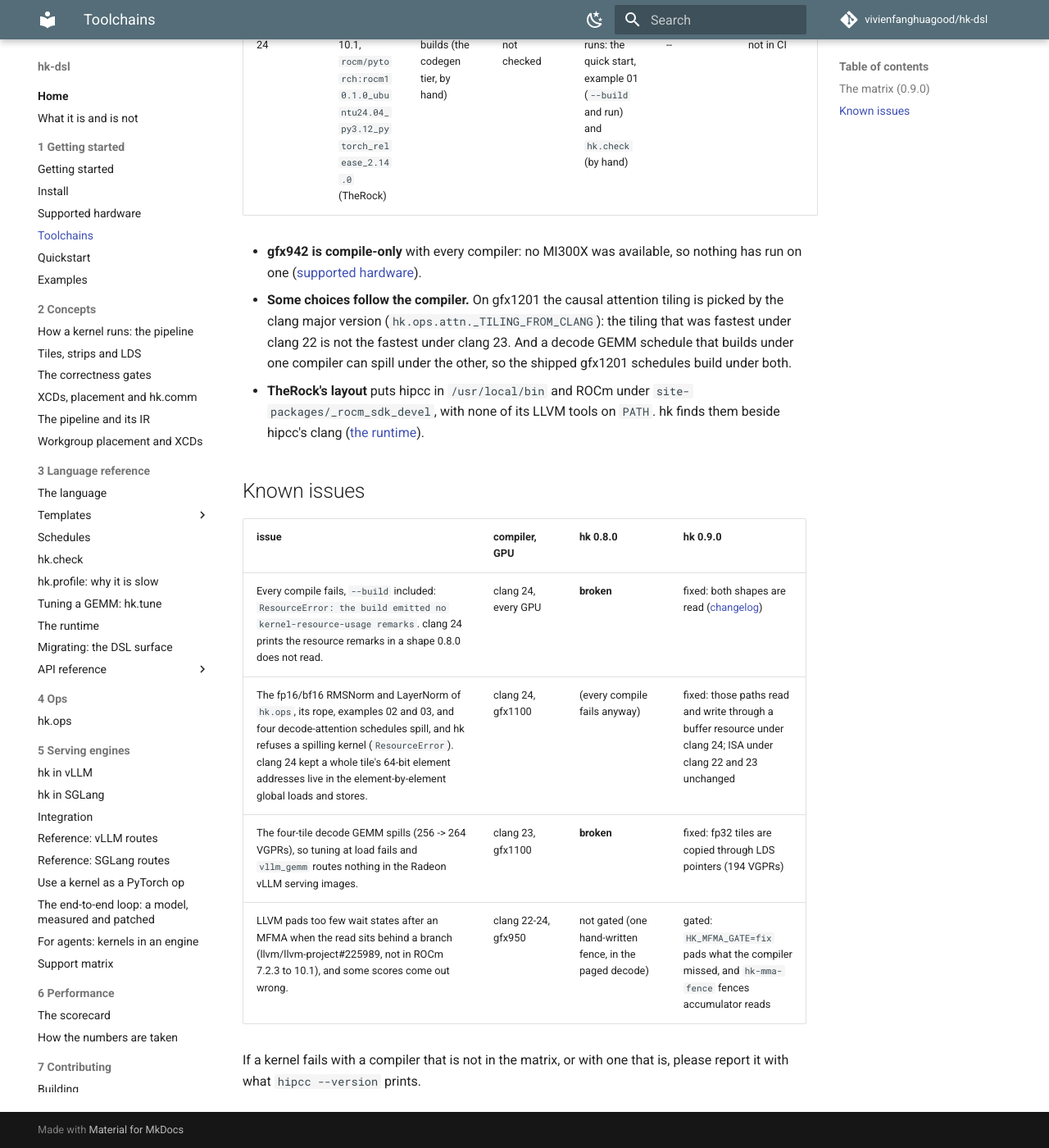
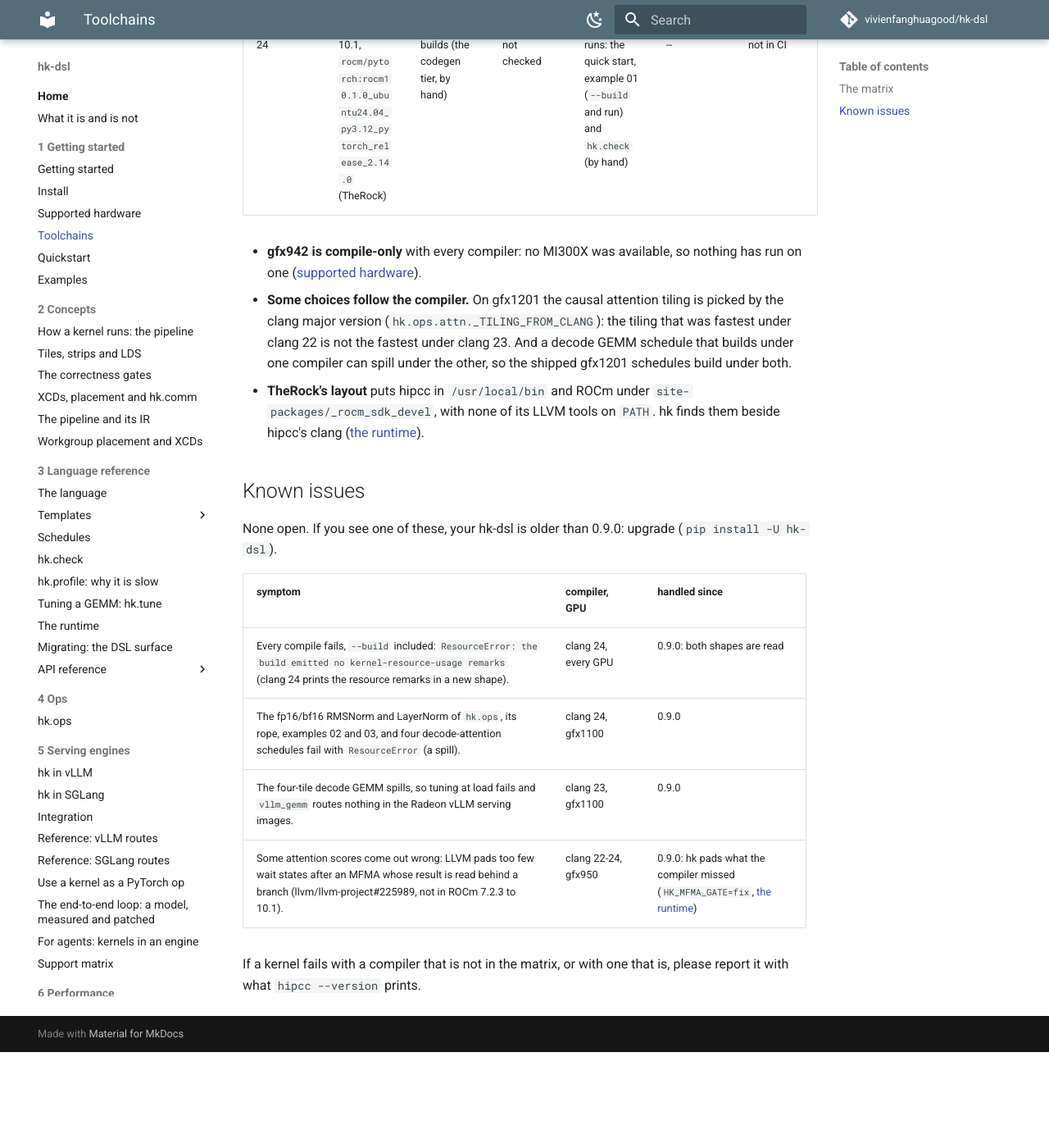
Before and after one commit to vivienfanghuagood/hk-dsl, an MkDocs documentation site: the page built from docs/toolchains.md, in a window 1280 px wide and 1400 px high, scrolled down 1373 px. Shown: the whole window at 82% size. Built offline with MkDocs 1.6.1 and Material for MkDocs 9.7.7, drawn with Linux system fonts in a browser that asks for light colours; comment, search, counter and statistics services are not loaded; after the commit the page ends 2656 px from its top, so only the background shows below that; some of the changed text lies outside the part shown.

Commit message:
docs(toolchains): the matrix heading is version-free; known issues say which release handles each
Co-Authored-By: Claude <noreply@anthropic.com>

```diff
--- a/docs/toolchains.md
+++ b/docs/toolchains.md
@@ -30,12 +30,14 @@ means kernels are compiled and checked (spills, waits, MFMA hazards) without a G
 
 ## Known issues
 
-| issue | compiler, GPU | hk 0.8.0 | hk 0.9.0 |
-|---|---|---|---|
-| Every compile fails, `--build` included: `ResourceError: the build emitted no kernel-resource-usage remarks`. clang 24 prints the resource remarks in a shape 0.8.0 does not read. | clang 24, every GPU | **broken** | fixed: both shapes are read ([changelog](../CHANGELOG.md)) |
-| The fp16/bf16 RMSNorm and LayerNorm of `hk.ops`, its rope, examples 02 and 03, and four decode-attention schedules spill, and hk refuses a spilling kernel (`ResourceError`). clang 24 kept a whole tile's 64-bit element addresses live in the element-by-element global loads and stores. | clang 24, gfx1100 | (every compile fails anyway) | fixed: those paths read and write through a buffer resource under clang 24; ISA under clang 22 and 23 unchanged |
-| The four-tile decode GEMM spills (256 -> 264 VGPRs), so tuning at load fails and `vllm_gemm` routes nothing in the Radeon vLLM serving images. | clang 23, gfx1100 | **broken** | fixed: fp32 tiles are copied through LDS pointers (194 VGPRs) |
-| LLVM pads too few wait states after an MFMA when the read sits behind a branch (llvm/llvm-project#225989, not in ROCm 7.2.3 to 10.1), and some scores come out wrong. | clang 22-24, gfx950 | not gated (one hand-written fence, in the paged decode) | gated: `HK_MFMA_GATE=fix` pads what the compiler missed, and `hk-mma-fence` fences accumulator reads |
+None open. If you see one of these, your hk-dsl is older than 0.9.0: upgrade (`pip install -U hk-dsl`).
+
+| symptom | compiler, GPU | handled since |
+|---|---|---|
+| Every compile fails, `--build` included: `ResourceError: the build emitted no kernel-resource-usage remarks` (clang 24 prints the resource remarks in a new shape). | clang 24, every GPU | 0.9.0: both shapes are read |
+| The fp16/bf16 RMSNorm and LayerNorm of `hk.ops`, its rope, examples 02 and 03, and four decode-attention schedules fail with `ResourceError` (a spill). | clang 24, gfx1100 | 0.9.0 |
+| The four-tile decode GEMM spills, so tuning at load fails and `vllm_gemm` routes nothing in the Radeon vLLM serving images. | clang 23, gfx1100 | 0.9.0 |
+| Some attention scores come out wrong: LLVM pads too few wait states after an MFMA whose result is read behind a branch (llvm/llvm-project#225989, not in ROCm 7.2.3 to 10.1). | clang 22-24, gfx950 | 0.9.0: hk pads what the compiler missed (`HK_MFMA_GATE=fix`, [the runtime](runtime.md#the-resource-gates)) |
 
 If a kernel fails with a compiler that is not in the matrix, or with one that is, please report it
 with what `hipcc --version` prints.
```
Also changed, not shown: other parts of docs/toolchains.md (+1 -1 lines).
